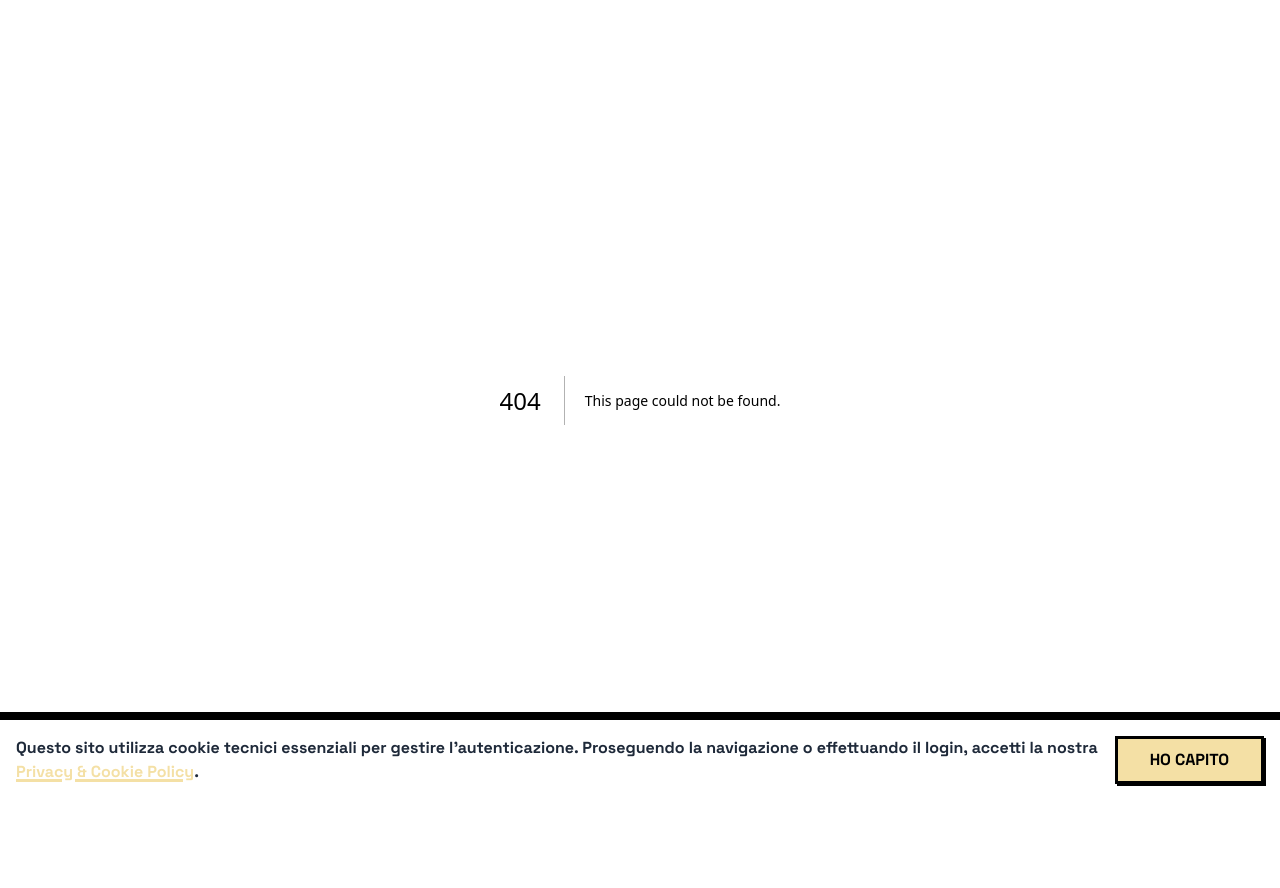
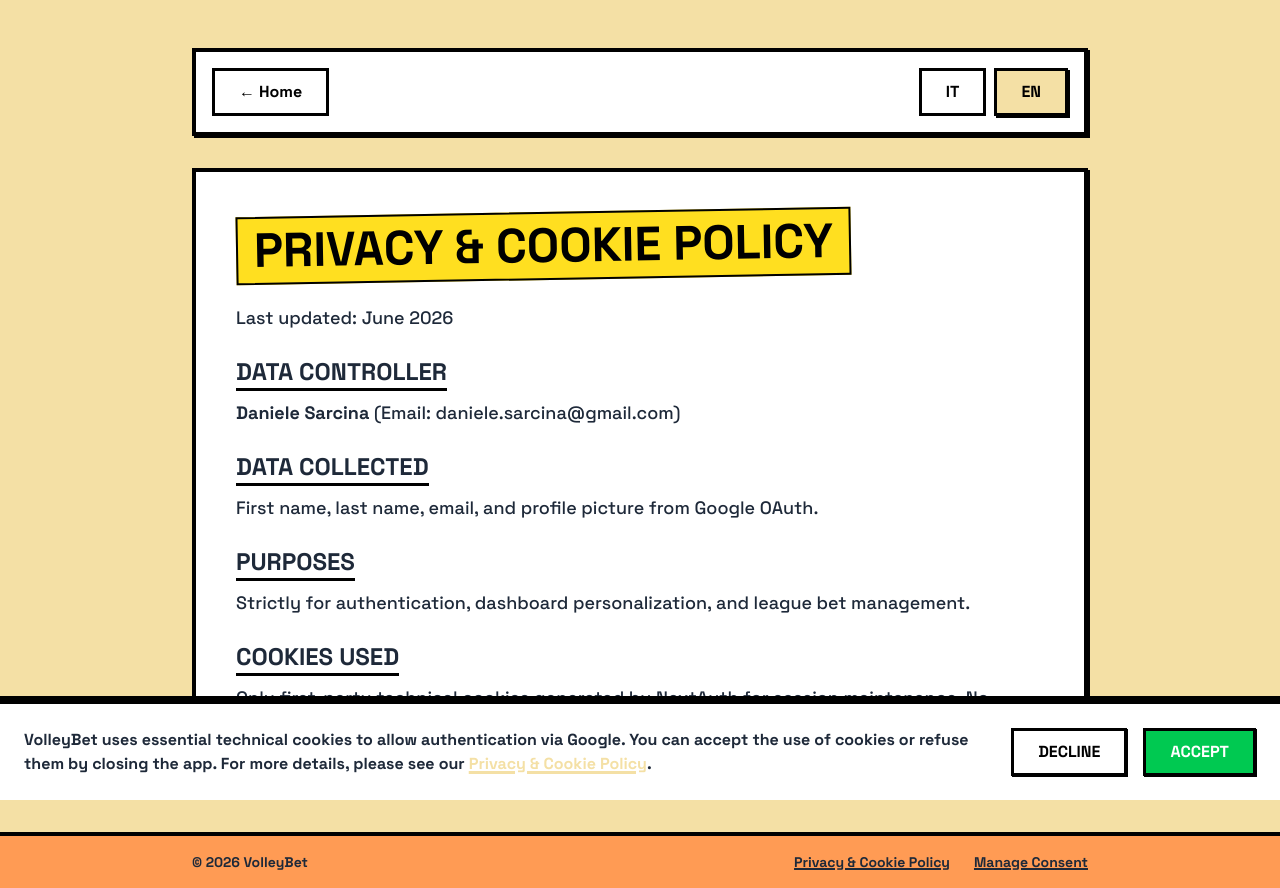
Before and after one commit to Svraga/volleybet, a Next.js app: page /privacy in a window 1280 px wide. Before the commit this address had no page. Before the commit the page ends 800 px from the top, so only its background shows below. Built offline with nearby package versions, Linux system fonts and the light colour scheme.

Commit message:
cookie policy

```diff
--- a/src/app/layout.tsx
+++ b/src/app/layout.tsx
@@ -2,6 +2,7 @@
 import { Space_Grotesk } from "next/font/google";
 import { Providers } from "@/components/Providers";
 import CookieBanner from "@/components/CookieBanner";
+import GlobalFooter from "@/components/GlobalFooter";
 import "./globals.css";
 
 const spaceGrotesk = Space_Grotesk({
@@ -26,6 +27,7 @@
     >
       <body className="min-h-full flex flex-col">
         <Providers>{children}</Providers>
+        <GlobalFooter />
         <CookieBanner />
       </body>
     </html>
--- /dev/null
+++ b/src/app/privacy/page.tsx
@@ -0,0 +1,99 @@
+"use client"
+
+import { useState, useEffect } from "react"
+import Link from "next/link"
+import { Button } from "@/components/ui/Button"
+
+export default function PrivacyPage() {
+  const [lang, setLang] = useState<"it" | "en">("it")
+
+  useEffect(() => {
+    if (typeof window !== "undefined") {
+      if (navigator.language.startsWith("en")) {
+        setLang("en")
+      }
+    }
+  }, [])
+
+  return (
+    <main className="min-h-screen bg-primary p-6 md:p-12 pb-24">
+      <div className="max-w-4xl mx-auto space-y-8">
+        <div className="flex flex-col sm:flex-row justify-between items-center gap-4 bg-white border-[4px] border-black p-4 shadow-brutal">
+          <Link href="/">
+            <Button variant="outline" className="font-bold">← Home</Button>
+          </Link>
+          <div className="flex gap-2">
+            <Button
+              variant={lang === "it" ? "primary" : "outline"}
+              onClick={() => setLang("it")}
+            >
+              IT
+            </Button>
+            <Button
+              variant={lang === "en" ? "primary" : "outline"}
+              onClick={() => setLang("en")}
+            >
+              EN
+            </Button>
+          </div>
+        </div>
+
+        <div className="bg-white border-[4px] border-black p-6 md:p-10 shadow-brutal space-y-8">
+          <h1 className="text-3xl md:text-5xl font-black uppercase text-center bg-yellow-300 inline-block px-4 py-2 border-[2px] border-black -rotate-1 mb-6">
+            Privacy & Cookie Policy
+          </h1>
+
+          {lang === "it" ? (
+            <div className="space-y-6 text-lg font-medium text-gray-800">
+              <p>Ultimo aggiornamento: Giugno 2026</p>
+
+              <section className="space-y-2">
+                <h2 className="text-2xl font-bold uppercase border-b-[3px] border-black inline-block">Titolare del Trattamento</h2>
+                <p><strong>Daniele Sarcina</strong> (Email: daniele.sarcina@gmail.com)</p>
+              </section>
+
+              <section className="space-y-2">
+                <h2 className="text-2xl font-bold uppercase border-b-[3px] border-black inline-block">Dati Raccolti</h2>
+                <p>Nome, Cognome, Email e immagine del profilo trasmessi tramite Google OAuth.</p>
+              </section>
+
+              <section className="space-y-2">
+                <h2 className="text-2xl font-bold uppercase border-b-[3px] border-black inline-block">Finalità</h2>
+                <p>Esclusivamente l'autenticazione, la personalizzazione della dashboard e la gestione delle scommesse della lega.</p>
+              </section>
+
+              <section className="space-y-2">
+                <h2 className="text-2xl font-bold uppercase border-b-[3px] border-black inline-block">Cookie Utilizzati</h2>
+                <p>Unicamente cookie tecnici di prima parte generati da NextAuth per il mantenimento della sessione di login. Nessun cookie di profilazione o terze parti (no Google Analytics, no pixel, no pubblicità).</p>
+              </section>
+            </div>
+          ) : (
+            <div className="space-y-6 text-lg font-medium text-gray-800">
+              <p>Last updated: June 2026</p>
+
+              <section className="space-y-2">
+                <h2 className="text-2xl font-bold uppercase border-b-[3px] border-black inline-block">Data Controller</h2>
+                <p><strong>Daniele Sarcina</strong> (Email: daniele.sarcina@gmail.com)</p>
+              </section>
+
+              <section className="space-y-2">
+                <h2 className="text-2xl font-bold uppercase border-b-[3px] border-black inline-block">Data Collected</h2>
+                <p>First name, last name, email, and profile picture from Google OAuth.</p>
+              </section>
+
+              <section className="space-y-2">
+                <h2 className="text-2xl font-bold uppercase border-b-[3px] border-black inline-block">Purposes</h2>
+                <p>Strictly for authentication, dashboard personalization, and league bet management.</p>
+              </section>
+
+              <section className="space-y-2">
+                <h2 className="text-2xl font-bold uppercase border-b-[3px] border-black inline-block">Cookies Used</h2>
+                <p>Only first-party technical cookies generated by NextAuth for session maintenance. No profiling or third-party cookies.</p>
+              </section>
+            </div>
+          )}
+        </div>
+      </div>
+    </main>
+  )
+}
--- a/src/components/CookieBanner.tsx
+++ b/src/components/CookieBanner.tsx
@@ -2,32 +2,79 @@
 
 import { useState, useEffect } from "react"
 import { Button } from "@/components/ui/Button"
+import Link from "next/link"
 
 export default function CookieBanner() {
   const [showBanner, setShowBanner] = useState(false)
+  const [lang, setLang] = useState<"it" | "en">("it")
 
   useEffect(() => {
-    const hasAccepted = localStorage.getItem("volleybet_cookie_accepted")
+    // Only run on client
+    const hasAccepted = localStorage.getItem("volleybet_cookie_consent")
     if (!hasAccepted) {
+      if (navigator.language.startsWith("en")) {
+        setLang("en")
+      }
       setShowBanner(true)
     }
+
+    // Custom event listener for reopening the banner
+    const handleReset = () => {
+      if (navigator.language.startsWith("en")) {
+        setLang("en")
+      } else {
+        setLang("it")
+      }
+      setShowBanner(true)
+    }
+    window.addEventListener("reset_cookie_consent", handleReset)
+    return () => window.removeEventListener("reset_cookie_consent", handleReset)
   }, [])
 
   const handleAccept = () => {
-    localStorage.setItem("volleybet_cookie_accepted", "true")
+    localStorage.setItem("volleybet_cookie_consent", "true")
     setShowBanner(false)
+  }
+
+  const handleDecline = () => {
+    // Decline action as requested: refuse by closing or redirecting
+    alert(lang === "it" ? "Per rifiutare i cookie, chiudi l'applicazione." : "To refuse cookies, please close the app.")
+    // We can also clear storage or redirect
+    window.location.href = "about:blank"
   }
 
   if (!showBanner) return null
 
+  const texts = {
+    it: {
+      message: "VolleyBet utilizza cookie tecnici essenziali per consentire l'autenticazione tramite Google. Puoi accettare l'uso dei cookie o rifiutarli chiudendo l'app. Per maggiori dettagli, consulta la nostra",
+      link: "Privacy & Cookie Policy",
+      accept: "Accetta",
+      decline: "Rifiuta"
+    },
+    en: {
+      message: "VolleyBet uses essential technical cookies to allow authentication via Google. You can accept the use of cookies or refuse them by closing the app. For more details, please see our",
+      link: "Privacy & Cookie Policy",
+      accept: "Accept",
+      decline: "Decline"
+    }
+  }
+
+  const t = texts[lang]
+
   return (
-    <div className="fixed bottom-0 left-0 right-0 z-[100] bg-white border-t-[4px] border-black p-4 shadow-[0_-4px_0_rgba(0,0,0,1)] flex flex-col md:flex-row items-center justify-between gap-4 animate-in slide-in-from-bottom-full duration-500">
+    <div className="fixed bottom-0 left-0 right-0 z-[100] bg-white border-t-[4px] border-black p-4 md:p-6 shadow-[0_-4px_0_rgba(0,0,0,1)] flex flex-col md:flex-row items-center justify-between gap-6 animate-in slide-in-from-bottom-full duration-500">
       <p className="text-sm md:text-base font-bold text-gray-800 text-center md:text-left flex-1">
-        Questo sito utilizza cookie tecnici essenziali per gestire l'autenticazione. Proseguendo la navigazione o effettuando il login, accetti la nostra <a href="#" className="underline decoration-[3px] text-primary hover:text-black transition-colors">Privacy & Cookie Policy</a>.
+        {t.message} <Link href="/privacy" className="underline decoration-[3px] text-primary hover:text-black transition-colors">{t.link}</Link>.
       </p>
-      <Button variant="primary" onClick={handleAccept} className="w-full md:w-auto uppercase font-black px-8">
-        Ho Capito
-      </Button>
+      <div className="flex flex-row w-full md:w-auto gap-4">
+        <Button variant="outline" onClick={handleDecline} className="flex-1 md:flex-none uppercase font-black px-6 border-[3px] shadow-brutal-sm">
+          {t.decline}
+        </Button>
+        <Button variant="primary" onClick={handleAccept} className="flex-1 md:flex-none uppercase font-black px-6 border-[3px] shadow-brutal-sm bg-green-500 text-white hover:bg-green-600">
+          {t.accept}
+        </Button>
+      </div>
     </div>
   )
 }
--- /dev/null
+++ b/src/components/GlobalFooter.tsx
@@ -0,0 +1,38 @@
+"use client"
+
+import { useState, useEffect } from "react"
+import Link from "next/link"
+
+export default function GlobalFooter() {
+  const [lang, setLang] = useState<"it" | "en">("it")
+
+  useEffect(() => {
+    if (typeof window !== "undefined") {
+      if (navigator.language.startsWith("en")) {
+        setLang("en")
+      }
+    }
+  }, [])
+
+  const resetConsent = (e: React.MouseEvent) => {
+    e.preventDefault()
+    localStorage.removeItem("volleybet_cookie_consent")
+    window.dispatchEvent(new Event("reset_cookie_consent"))
+  }
+
+  return (
+    <footer className="w-full bg-secondary border-t-[4px] border-black p-4 mt-auto">
+      <div className="max-w-4xl mx-auto flex flex-col md:flex-row justify-between items-center gap-4 text-sm font-bold text-gray-800">
+        <p>© {new Date().getFullYear()} VolleyBet</p>
+        <div className="flex gap-6">
+          <Link href="/privacy" className="hover:text-primary transition-colors underline decoration-[2px]">
+            {lang === "it" ? "Privacy & Cookie Policy" : "Privacy & Cookie Policy"}
+          </Link>
+          <a href="#" onClick={resetConsent} className="hover:text-primary transition-colors underline decoration-[2px]">
+            {lang === "it" ? "Gestisci Consenso" : "Manage Consent"}
+          </a>
+        </div>
+      </div>
+    </footer>
+  )
+}
```
Also changed, not shown: 1 other file (tests, documents, lock files or other folders).
